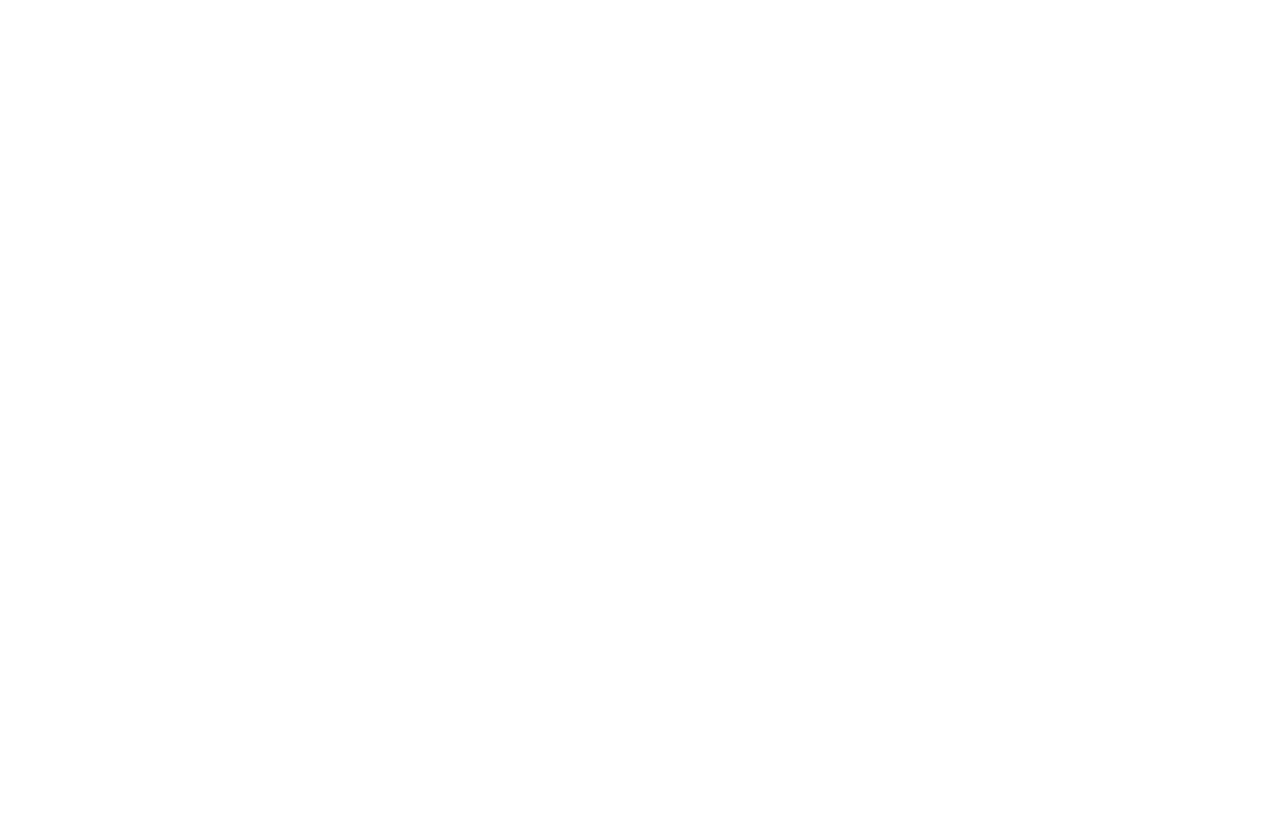
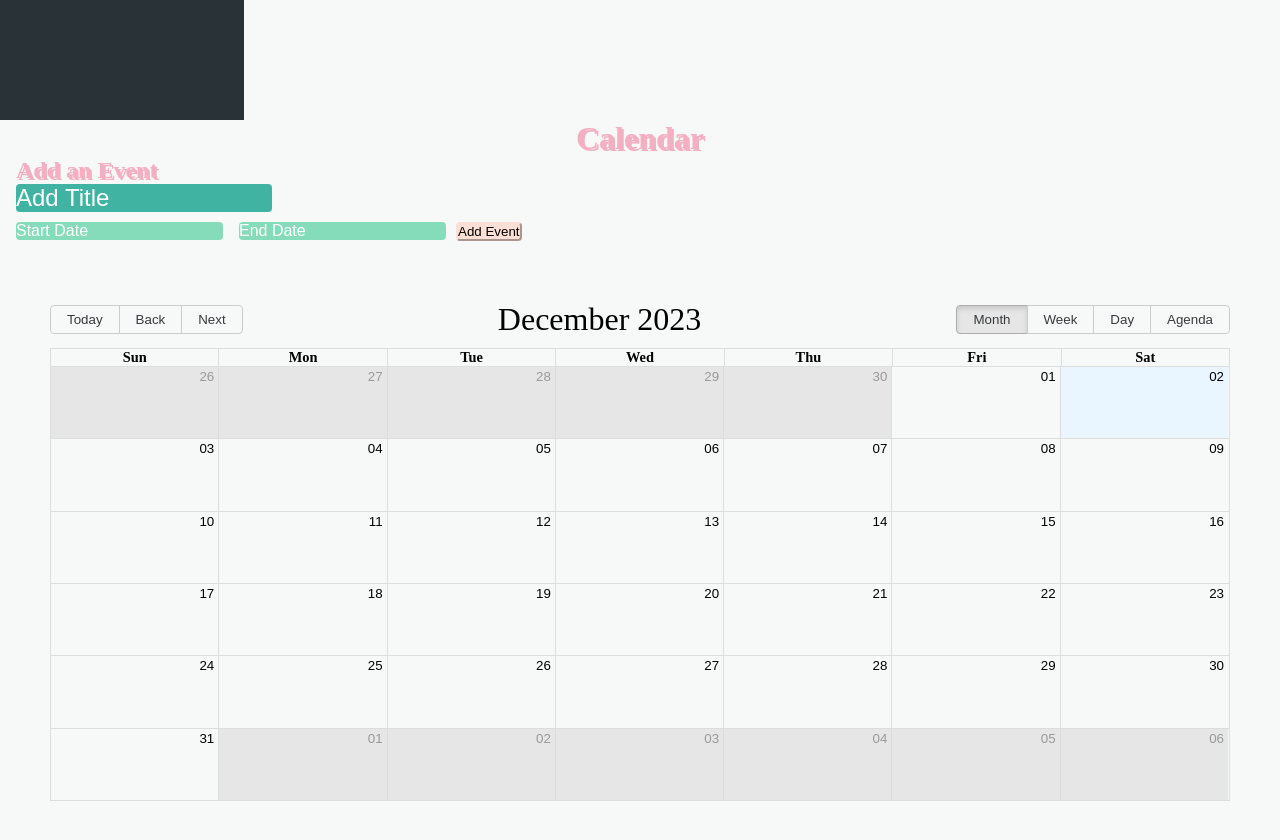
Before and after one commit to brandonfamiano/Industry, a React (Vite) app in the folder client/: page /events in a window 1280 px wide. Before the commit this address had no page. Shown: the part 980-1820 px from the top of the page. Before the commit the page ends 800 px from the top, so only its background shows below. Built offline with nearby package versions, Linux system fonts and the light colour scheme; no server answers.

Commit message:
added calendar entity

```diff
--- a/client/package.json
+++ b/client/package.json
@@ -11,7 +11,11 @@
   },
   "dependencies": {
     "axios": "^1.6.2",
+    "date-fns": "^2.30.0",
+    "date-picker": "^0.5.0",
     "react": "^18.2.0",
+    "react-big-calendar": "^1.8.5",
+    "react-datepicker": "^4.24.0",
     "react-dom": "^18.2.0",
     "react-router": "^6.20.1",
     "react-router-dom": "^6.20.1",
--- a/client/src/App.jsx
+++ b/client/src/App.jsx
@@ -12,7 +12,7 @@
 import { Trends } from "./pages/Trends";
 import { DrinkTrends } from "./components/DrinkTrends";
 import { FoodTrends } from "./components/FoodTrends";
-
+import EventCalendar from "./pages/EventCalendar.jsx";
 import Header from "./components/Header/Header";
 import NewMenuSpecial from "./pages/NewMenuSpecial";
 import Layout from "./Layout.jsx";
@@ -27,6 +27,7 @@
             <Route path="/trends/drink" Component={DrinkTrends} />
           </Route>
           <Route path="/menu" element={<Menu />} />
+          <Route path="/events" element={<EventCalendar />} />
           <Route path="/create-new" element={<NewMenuItem />} />
         </Route>
       </Routes>
--- a/client/src/assets/styles/eventcalendar.scss
+++ b/client/src/assets/styles/eventcalendar.scss
@@ -0,0 +1,98 @@
+// .rbc-calendar{
+//     //display:none
+// }
+
+body {
+    margin: 0;
+    padding: 0;
+    border: none;
+    background-color: #f7f9f8;
+}
+
+
+.calendar__header {
+    margin-top: 0;
+    border-radius: 4px;
+    text-align: center;
+    background-color: #f7f9f8;
+}
+
+.calendar__header h1, h2 {
+    margin-top: 0;
+    color: #f3b0c3;
+    text-shadow: 2px 2px;;
+}
+
+.addtitle__field {
+    border-radius: 4px;
+    margin-left: 1rem;
+    border: #ecd5e3;
+    background-color: #41b3a3;
+}
+
+.date__field {
+    border-radius: 4px;
+    margin-left: 1rem;
+    border: #dbe6db;
+    background-color: #85DCBA;
+}
+
+.event__button {
+    border-radius: 4px;
+    background-color: #fde0d5;
+    border-color: #fde0d5;
+}
+
+.rbc-month-row {
+    border: 2px;
+
+}
+::placeholder{
+    color:white;
+}
+.input{
+    ::placeholder{
+        color:white;
+    }
+}
+.add__event--section {
+    background-color: #f7f9f8   ;
+
+}
+
+.add__event--section h2 {
+    padding-left: 1rem;
+}
+.react-datepicker-popper{
+    z-index:11;
+    background:white;
+}
+.add__event--section{
+}
+.react-datepicker__input-container{
+    input{
+        font-size: 1rem;
+        color:white;
+    }
+}
+.event__title--container{
+    input{
+        font-size:1.5rem;
+        color:white;
+    }
+}
+.rbc-toolbar-label{
+    font-size:2rem;
+}
+.rbc-event{
+    background-color:#e27d60;
+    border-color:#e27d60;
+}
+.rbc-event-content{
+    background-color:#e27d60;
+    border-color:#e27d60;
+}
+.rbc-selected{
+    background-color:#e27d60;
+    border-color:#e27d60;
+}
--- a/client/src/pages/EventCalendar.jsx
+++ b/client/src/pages/EventCalendar.jsx
@@ -1,7 +1,121 @@
+import React, {useState , useEffect} from "react";
+import { Calendar, dateFnsLocalizer } from "react-big-calendar";
+import format from "date-fns/format";
+import parse from "date-fns/parse";
+import startOfWeek from "date-fns/startOfWeek";
+import getDay from "date-fns/getDay"
+import axios from 'axios';
+import 'react-big-calendar/lib/css/react-big-calendar.css'
+import DatePicker from 'react-datepicker';
+import "react-datepicker/dist/react-datepicker.css";
 import '../assets/styles/eventcalendar.scss'
+const locales ={
+  'en-US': import('date-fns/locale/en-US')
+}
 
-export default function EventCalendar(){
-    <div>
+const localizer = dateFnsLocalizer({
+
+  format,
+  parse,
+  startOfWeek,
+  getDay,
+  locales
+})
+const events =[
+  {
+    title: "Pair Programming",
+    allday: true,
+    start: new Date(2023,8, 16, 11),
+    end: new Date(2023,8  , 16, 16,45)
+  },
+  {
+    title: "Pair Programming Presentations",
+    allday: true,
+    start: new Date(2023,8, 16, 16,45),
+    end: new Date(2023,8  , 16, 17,30)
+  },
+  {
+    title: "Open Studio",
+    allday: true,
+    start: new Date(2023,8, 16, 10),
+    end: new Date(2023,8  , 16, 11)
+  },
+  {
+    title: "Open Studio",
+    allday: true,
+    start: new Date(2023,8, 17, 10,30),
+    end: new Date(2023,8  , 17,12,30)
+  },
+  {
+    title: "LEC: Intro to Databases",
+    allday: true,
+    start: new Date(2023,8, 19, 19,30),
+    end: new Date(2023,8 ,19,20,30)
+  },
+  {
+    title: "LEC: Install SQL",
+    allday: true,
+    start: new Date(2023,8, 19, 20,30),
+    end: new Date(2023,8  , 19,21)
+  },
+  {
+    title: "Open Studio",
+    allday: true,
+    start: new Date(2023,8, 19, 21),
+    end: new Date(2023,8  , 19,22)
+  },
+]
+
+export default function EventCalendar() {
+  const [newEvent, setNewEvent] = useState({title:"", start:"",end:""})
+  const [allEvents, setAllEvents] = useState(events )
+  const [holidays, setHolidays] = useState([]);
+
+  useEffect(()=>{
+    fetch("https://date.nager.at/api/v3/PublicHolidays/2023/CA")
+    .then((response) => {
+      if (!response.ok) {
+        throw new Error(`HTTP error! Status: ${response.status}`);
+      }
+      return response.json();
+    })
+    .then((data)=>{
+      const formattedHolidays = data.map((holiday) =>({
+        title: holiday.name,
+        allday: true,
+        start: new Date(holiday.date),
+        end: new Date(holiday.date)
+      }));
+      setHolidays(formattedHolidays);
+    })
+    .catch((error) =>{
+      console.log("error fetching holidays")
+    });
+  },[]);
+  function handleAddEvent(){
+    setAllEvents([...allEvents, newEvent])
+  }
+
+  return (
+
+    <div className="body">
+      <header className='calendar__header'>
+        <h1>Calendar</h1>
+      </header>
+      <div className='add__event--section'>
+      <h2>Add an Event</h2>
+      <div className='event__title--container'>
+        <input type='text' placeholder='Add Title' className='addtitle__field' style={{width:'20%', marginRight:"10px"}}
+        value={newEvent.title} onChange={(e)=> setNewEvent({...newEvent, title: e.target.value})}/>
+      </div>
+      <DatePicker className='date__field' placeholderText='Start Date' style={{marginRight:'10px'}}
+      selected ={newEvent.start} onChange={(start)=> setNewEvent({...newEvent, start})}/>
+      <DatePicker className='date__field' placeholderText='End Date'
+      selected ={newEvent.end} onChange={(end)=> setNewEvent({...newEvent, end})}/>
+      <button className='event__button' style = {{margin:'10px'}} onClick={handleAddEvent}>Add Event</button>
+      </div>
+      <Calendar localizer={localizer} events={[...allEvents,...holidays]} startAccessor="start" endAccessor="end" className ="calendar" style = {{height:500, margin: "50px"}}></Calendar>
 
     </div>
+  );
 }
```
Also changed, not shown: 1 other file (tests, documents, lock files or other folders).
